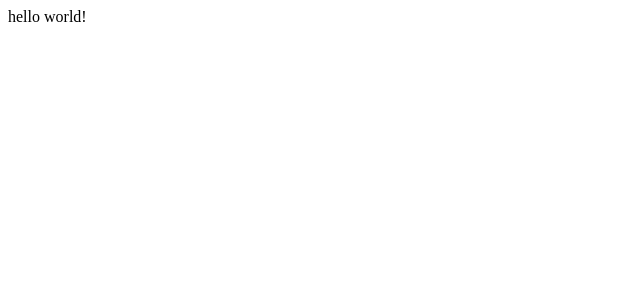
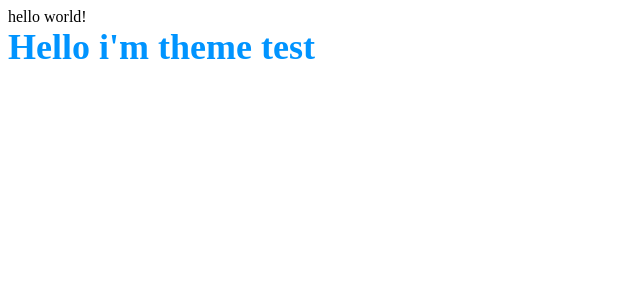
Before and after one commit to DSM-TeaMit/Nutella, a React (Create React App) app in the folder nutella/: page / in a window 1280 px wide. Shown: the top 300 px of the page, without its empty margins (0-640 px from the left). Built offline with nearby package versions, Linux system fonts and the light colour scheme.

Commit message:
:test_tube: :: (#8) add theme test

```diff
--- a/nutella/src/App.tsx
+++ b/nutella/src/App.tsx
@@ -1,10 +1,17 @@
 import { ThemeProvider } from "@emotion/react";
+import styled from "@emotion/styled";
 import theme from "./style/theme";
+
+const Test = styled.div`
+  font: ${(props) => props.theme.fonts.h1};
+  color: ${(props) => props.theme.colors.primary.default};
+`;
 
 function App() {
   return (
     <ThemeProvider theme={theme}>
       <div>hello world!</div>
+      <Test>Hello i'm theme test</Test>
     </ThemeProvider>
   );
 }
```
